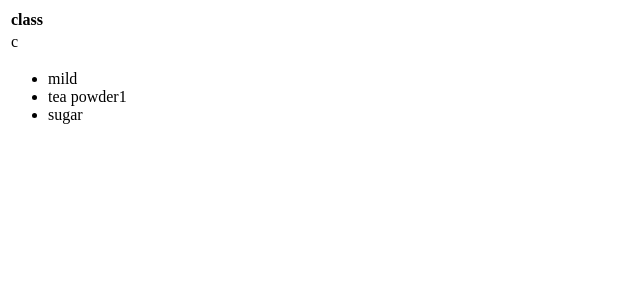
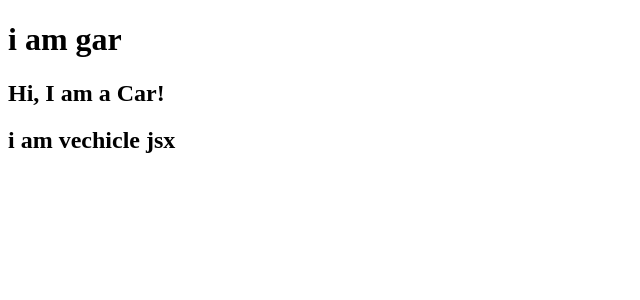
Before and after one commit to RAGASUDHA-B/webdev, a React (Vite) app in the folder vite-project/client/: page / in a window 1280 px wide. Shown: the top 300 px of the page, without its empty margins (0-640 px from the left). Built offline with nearby package versions, Linux system fonts and the light colour scheme.

Commit message:
worked with import and export

```diff
--- a/vite-project/client/src/main.jsx
+++ b/vite-project/client/src/main.jsx
@@ -1,25 +1,19 @@
-import {createRoot} from 'react-dom/client'
-const m=(
-  <table>
-    <tr>
-      <th>class</th>
-    </tr>
-    <tr>
-      <td>c</td>
-    </tr>
+import { createRoot } from 'react-dom/client'
+import Car1 from './vehicle.jsx'
+function Car() {
+  return (
+    <h2>Hi, I am a Car!</h2>
+  );
+}
+function Gar(){
+  return(
+  <>
+  <h1>i am gar</h1>
+  <Car />
+  <Car1 />
+  </>)
+}
 
-  </table>
-)
-const k=(
-  <ul>
-    <li>mild</li>
-    <li>tea powder1</li>
-    <li>sugar</li>
-  </ul>
-)
 createRoot(document.getElementById('root')).render(
-  <div>
-    {m}
-    {k}
-  </div>
-)
+  <Gar />
+);
--- /dev/null
+++ b/vite-project/client/src/vehicle.jsx
@@ -0,0 +1,6 @@
+function Car1(){
+    return(
+        <h2>i am vechicle jsx</h2>
+    );
+}
+export default Car1;
```
